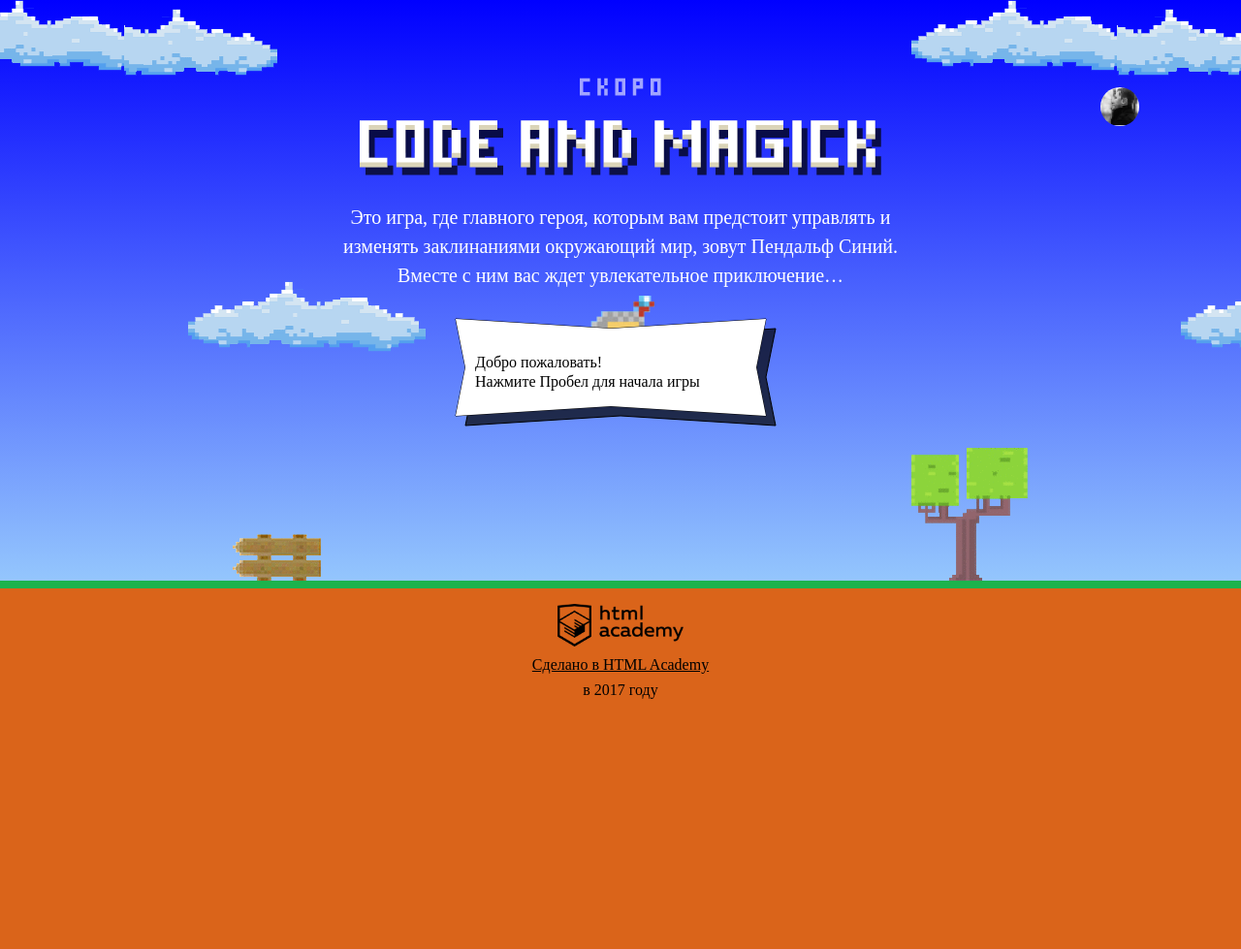
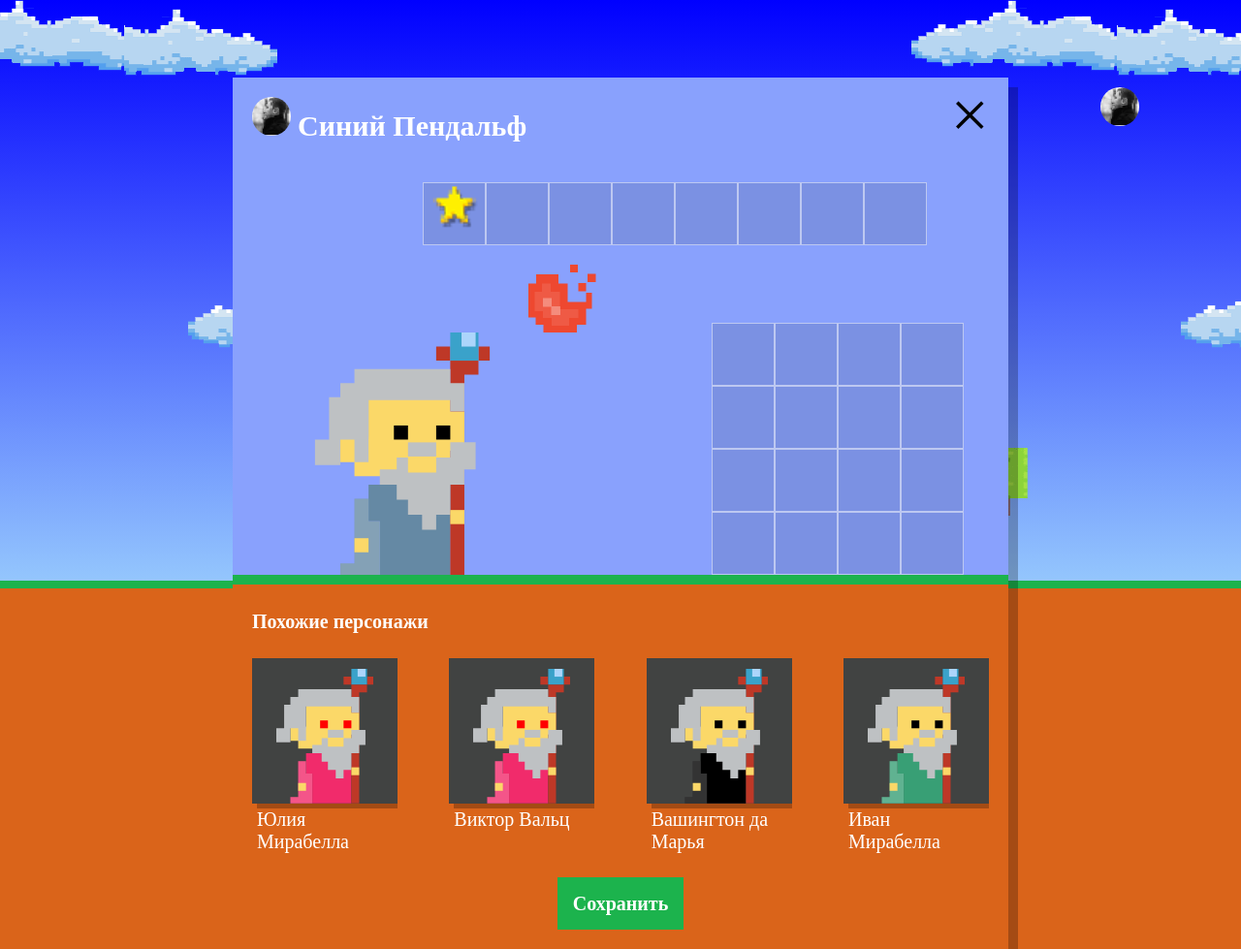
Before and after one commit to DanisHaertdinov/827987-code-and-magick-19, a website: page index.html in a window 1280 px wide. Shown: the whole page at 97% size. Before the commit the page ends 800 px from the top, so only its background shows below. Drawn offline with Linux system fonts and the light colour scheme; a web font is replaced by a local one.

Commit message:
добавляет функционал отрисовки похожих волшебников

```diff
--- a/index.html
+++ b/index.html
@@ -199,6 +199,6 @@
 </script>
 <script src="js/stat.js"></script>
 <script src="js/game.js"></script>
-
+<script src="js/setup.js"></script>
 </body>
 </html>
--- /dev/null
+++ b/js/setup.js
@@ -0,0 +1,89 @@
+'use strict';
+
+var NAMES = [
+  'Иван',
+  'Хуан Себастьян',
+  'Мария',
+  'Кристоф',
+  'Виктор',
+  'Юлия',
+  'Люпита',
+  'Вашингтон'];
+var LAST_NAMES = [
+  'да Марья',
+  'Верон',
+  'Мирабелла',
+  'Вальц',
+  'Онопко',
+  'Топольницкая',
+  'Нионго',
+  'Ирвинг'
+];
+var COAT_COLORS = [
+  'rgb(101, 137, 164)',
+  'rgb(241, 43, 107)',
+  'rgb(146, 100, 161)',
+  'rgb(56, 159, 117)',
+  'rgb(215, 210, 55)',
+  'rgb(0, 0, 0)'
+];
+var EYES_COLORS = [
+  'black',
+  'red',
+  'blue',
+  'yellow',
+  'green'
+];
+var NUMBER_OF_MOCKS = 4;
+
+var setup = document.querySelector('.setup');
+var similarWizardTemplate = document.querySelector('#similar-wizard-template').content.querySelector('.setup-similar-item');
+
+var getRandomNumber = function (min, max) {
+  return Math.floor(Math.random() * (max - min + 1)) + min;
+};
+
+var getRandomElementOfArray = function (array) {
+  return array[getRandomNumber(0, array.length - 1)];
+};
+
+var showSetup = function () {
+  setup.classList.remove('hidden');
+  setup.querySelector('.setup-similar').classList.remove('hidden');
+};
+
+var createWizardMock = function () {
+  return {
+    name: getRandomElementOfArray(NAMES) + ' ' + getRandomElementOfArray(LAST_NAMES),
+    coatColor: getRandomElementOfArray(COAT_COLORS),
+    eyesColor: getRandomElementOfArray(EYES_COLORS)
+  };
+};
+
+var collectWizardsMocks = function (number) {
+  var mocksArray = [];
+  for (var i = 0; i < number; i++) {
+    mocksArray.push(createWizardMock());
+  }
+  return mocksArray;
+};
+
+var createWizard = function (wizardMock) {
+  var wizard = similarWizardTemplate.cloneNode(true);
+  wizard.querySelector('.setup-similar-label').textContent = wizardMock.name;
+  wizard.querySelector('.wizard-coat').style.fill = wizardMock.coatColor;
+  wizard.querySelector('.wizard-eyes').style.fill = wizardMock.eyesColor;
+  return wizard;
+};
+
+var showWizards = function (wizarsdMocks) {
+  var fragment = document.createDocumentFragment();
+  wizarsdMocks.forEach(function (wizardMock) {
+    fragment.appendChild(createWizard(wizardMock));
+  });
+  setup.querySelector('.setup-similar-list').appendChild(fragment);
+};
+
+showSetup();
+var wizardsMocks = collectWizardsMocks(NUMBER_OF_MOCKS);
+showWizards(wizardsMocks);
```
